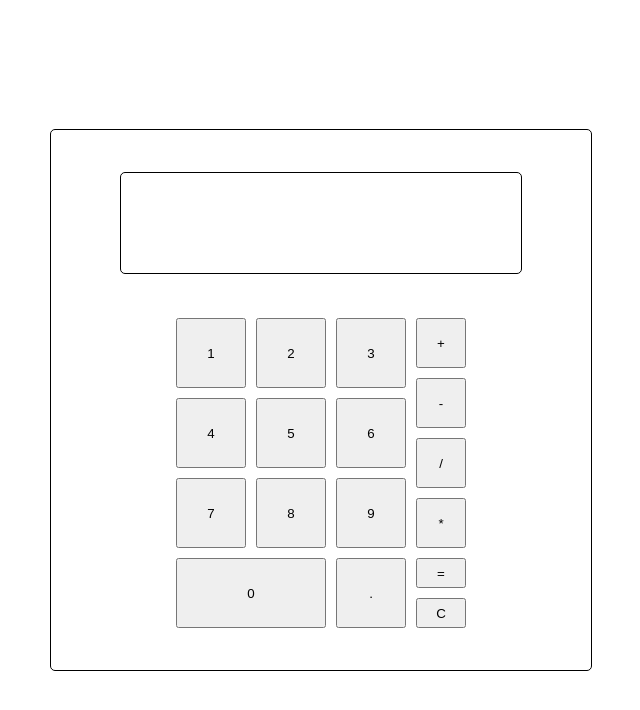
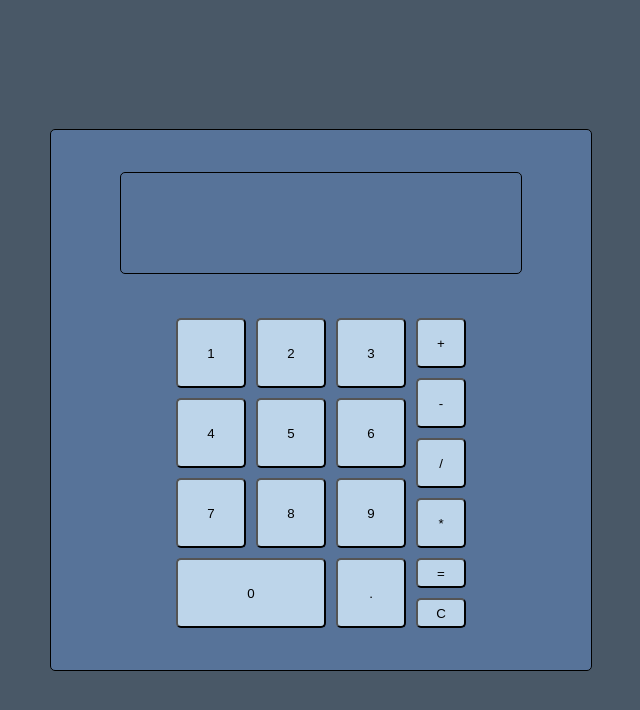
Before and after one commit to EricTGoto/Calculator, a plain HTML site: page index.html in a window 1280 px wide. Shown: the whole page, without its empty margins (319-959 px from the left). Drawn offline with Linux system fonts and the light colour scheme.

Commit message:
styled the buttons

```diff
--- a/style.css
+++ b/style.css
@@ -1,31 +1,30 @@
-html {
+html,
+body {
     height: 100%;
     width: 100%;
     margin: 0px;
     padding: 0px;
+    background-color: #495867;
 }
 
 body {
     display: flex;
     justify-content: center;
     align-items: center;
-    height: 100%;
-    width: 100%;
-    margin: 0px;
-    padding: 0px;
 }
 
 .calculator-container {
+    display: flex;
+    flex-direction: column;
+    justify-content: space-around;
+    align-items: center;
     width: 500px;
     height: 500px;
     border-style: solid;
     border-width: thin;
     border-radius: 5px;
-    display: flex;
-    flex-direction: column;
-    justify-content: space-around;
-    align-items: center;
     padding: 20px;
+    background-color: #577399;
 }
 
 .display {
@@ -58,6 +57,12 @@ body {
     margin-left: 10px;
 }
 
+.operation-button,
+.number-button {
+    background-color: #BDD5EA;
+    border-radius: 5px;
+}
+
 .operation-button {
     width: 50px;
     height: 50px;
@@ -66,6 +71,7 @@ body {
 .number-button {
     width: 70px;
     height: 70px;
+
 }
 
 .zero {
@@ -76,4 +82,6 @@ body {
 .clear-button {
     width: 50px;
     height: 30px;
+    background-color: #BDD5EA;
+    border-radius: 5px;
 }
```
